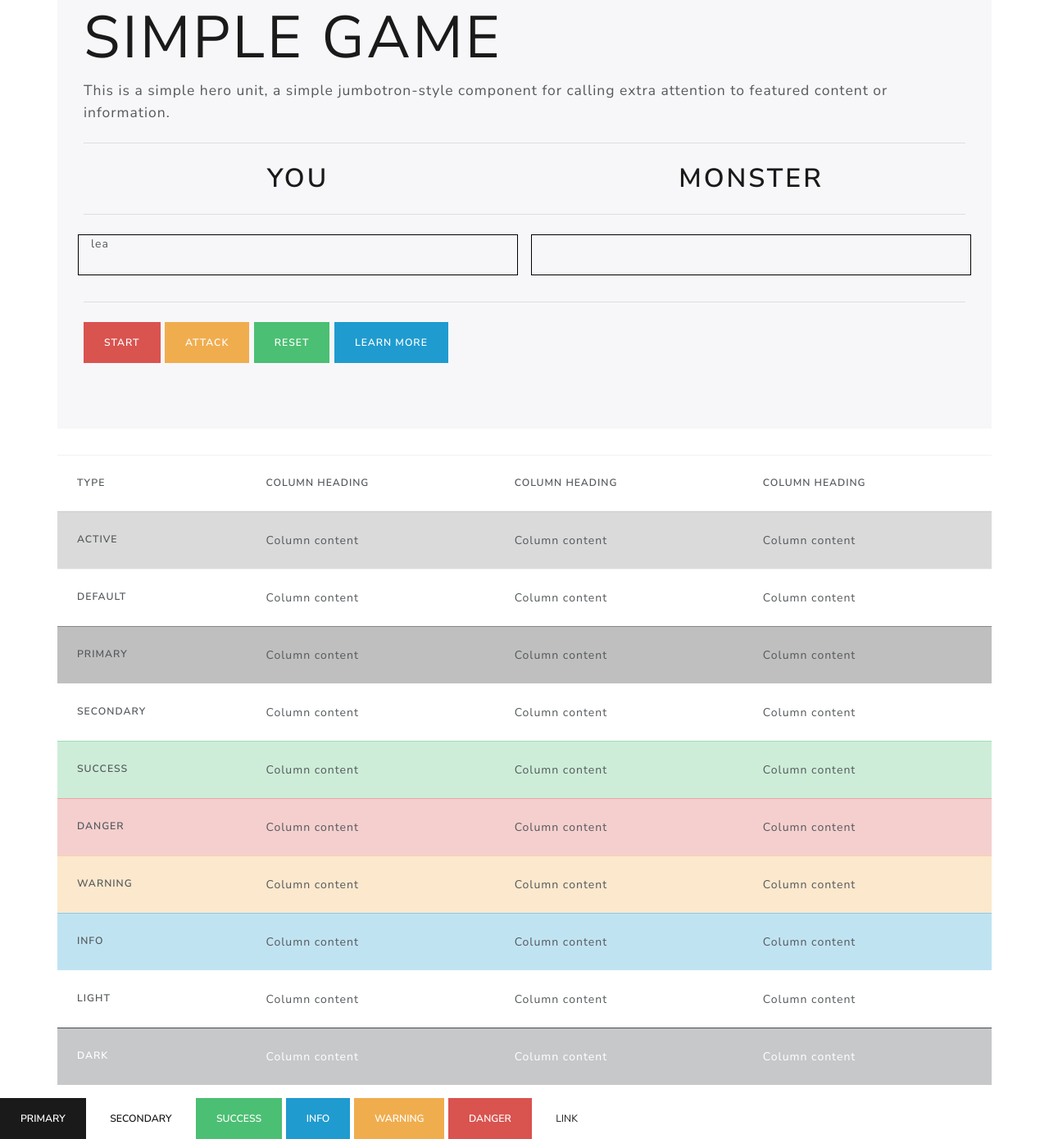
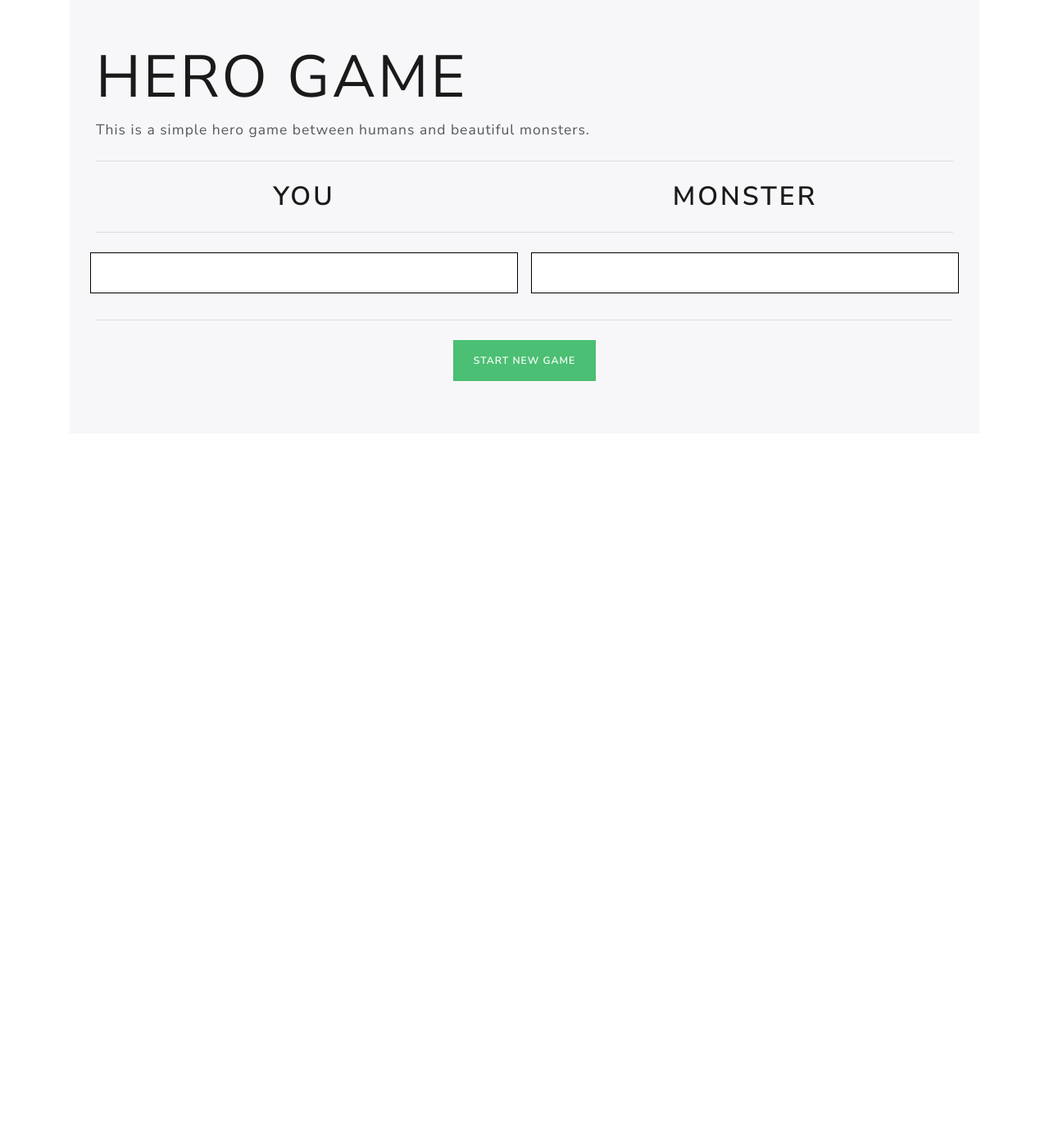
Before and after one commit to mikizdr/udemy-vue, a plain HTML site: page index.html in a window 1280 px wide. Shown: the part 61-1451 px from the top of the page at 82% size. After the commit the page ends 800 px from the top, so only its background shows below. Drawn offline with nearby package versions, Linux system fonts and the light colour scheme.

Commit message:
Final commit

```diff
--- a/app.js
+++ b/app.js
@@ -2,35 +2,79 @@ new Vue({
     el: '#game',
     data() {
         return {
-            message: 'Simple game',
-            width: 0,
-            barWidth: 0,
-            stop: 100
+            message: 'Hero game',
+            showButton: true,
+            myHealth: 0,
+            monsterHealth: 0,
+            damageDone: [],
+            visible: true
         }
     },
     methods: {
-        progressBar() {
-            setInterval(() => {
-                if (this.width <= this.stop) {
-                    this.barWidth = this.width++ + '%'
-                    console.log(this.barWidth)
-                }
-            }, 50);
+        startGame() {
+            this.myHealth = 100
+            this.monsterHealth = 100
+            this.showButton = false
         },
-        myClass() {
+        myAttackStyle() {
             return {
-                width: this.barWidth,
+                width: this.myHealth + '%',
+                height: '100%',
+                backgroundColor: 'olive'
+            }
+        },
+        monsterAttackStyle() {
+            return {
+                width: this.monsterHealth + '%',
                 height: '100%',
                 backgroundColor: 'olive'
             }
         },
         attack() {
-            this.width -= 10
+            this.damage(10, 15)
         },
-        reset() {
-            this.barWidth = 0
+        specialAttack() {
+            this.damage(10, 40)
+        },
+        damage(val1, val2) {
+            this.myHealth -= Math.floor(Math.random() * val1);
+            this.monsterHealth -= Math.floor(Math.random() * val2);
+            this.damageDone.push(100 - this.myHealth)
+            this.damageDone.push(100 - this.monsterHealth)
+            console.log(JSON.stringify(this.damageDone))
+            console.log(JSON.stringify(this.damageDone))
+        },
+        giveUp() {
+            this.showButton = true
+            this.damageDone = []
+        },
+        heal() {
+            if (this.myHealth < 95) {
+                this.myHealth += 5;
+                setTimeout(() => {
+                    this.myHealth -= 4;
+                }, 1000);
+                console.log(this.myHealth)
+            }
+        },
+        myAlert(value, text) {
+            if (value <= 0) {
+                if (confirm(text)) {
+                    this.giveUp()
+                } else {
+                    console.log('nothing')
+                }
+            }
         }
     },
     computed: {
+    },
+    watch: {
+        myHealth(value) {
+            this.myAlert(value, 'MONSTER IS THE WINNER!')
+        },
+        monsterHealth(value) {
+            this.myAlert(value, 'VICTORY!')
+        }
     }
 })
--- a/index.html
+++ b/index.html
@@ -16,12 +16,11 @@
 
 <body>
     <div id="game">
-        <div class="container">
-            <div class="row">
+        <div class="container mt-5">
+            <div>
                 <div class="jumbotron">
                     <h1 class="display-3">{{ message }}</h1>
-                    <p class="lead">This is a simple hero unit, a simple jumbotron-style component for calling extra
-                        attention to featured content or information.</p>
+                    <p class="lead">This is a simple hero game between humans and beautiful monsters.</p>
                     <hr class="my-4">
                     <div class="row text-center">
                         <div class="col">
@@ -33,100 +32,47 @@
                     </div>
                     <hr>
                     <div class="row text-center">
-                        <div class="col m-2" style="width: 100px; height: 50px; border: 1px solid black;">
-                            <div :style="myClass()">lea</div>
+                        <div class="col m-2 leaBox">
+                            <div :style="myAttackStyle()"></div>
                         </div>
-                        <div class="col m-2" style="width: 100px; border: 1px solid black;"></div>
+                        <div class="col m-2 leaBox">
+                            <div :style="monsterAttackStyle()"></div>
+                        </div>
                     </div>
                     <hr class="my-4">
-                    <p class="lead">
-                        <a class="btn btn-danger btn-xs" href="#" role="button" @click="progressBar">Start</a>
-                        <a class="btn btn-warning btn-xs" href="#" role="button" @click="attack">Attack</a>
-                        <a class="btn btn-success btn-xs" href="#" role="button" @clik="reset">Reset</a>
-                        <a class="btn btn-info btn-xs" href="#" role="button">Learn more</a>
-                    </p>
+                    <div class="text-center">
+                        <!-- Visible button before game starts -->
+                        <a class="btn btn-success btn-xs" href="#" role="button" @click="startGame" v-if='showButton'>START
+                            NEW GAME</a>
+                    </div>
+                    <div class="text-center" v-if="!showButton">
+                        <!-- Visible buttons when game starts -->
+                        <a class="btn btn-danger btn-xs" href="#" role="button" @click="attack">ATTACK</a>
+                        <a class="btn btn-warning btn-xs" href="#" role="button" @click="specialAttack">SPECIAL ATTACK</a>
+                        <a class="btn btn-success btn-xs" href="#" role="button" @click="heal">HEAL</a>
+                        <a class="btn btn-secondary btn-xs" href="#" role="button" @click="giveUp">GIVE UP</a>
+                    </div>
                 </div>
-                <table class="table table-hover">
-                    <thead>
-                        <tr>
-                            <th scope="col">Type</th>
-                            <th scope="col">Column heading</th>
-                            <th scope="col">Column heading</th>
-                            <th scope="col">Column heading</th>
-                        </tr>
-                    </thead>
+                <table class="table table-hover text-center">
                     <tbody>
-                        <tr class="table-active">
-                            <th scope="row">Active</th>
-                            <td>Column content</td>
-                            <td>Column content</td>
-                            <td>Column content</td>
-                        </tr>
-                        <tr>
-                            <th scope="row">Default</th>
-                            <td>Column content</td>
-                            <td>Column content</td>
-                            <td>Column content</td>
-                        </tr>
-                        <tr class="table-primary">
-                            <th scope="row">Primary</th>
-                            <td>Column content</td>
-                            <td>Column content</td>
-                            <td>Column content</td>
-                        </tr>
-                        <tr class="table-secondary">
-                            <th scope="row">Secondary</th>
-                            <td>Column content</td>
-                            <td>Column content</td>
-                            <td>Column content</td>
-                        </tr>
-                        <tr class="table-success">
-                            <th scope="row">Success</th>
-                            <td>Column content</td>
-                            <td>Column content</td>
-                            <td>Column content</td>
-                        </tr>
-                        <tr class="table-danger">
-                            <th scope="row">Danger</th>
-                            <td>Column content</td>
-                            <td>Column content</td>
-                            <td>Column content</td>
-                        </tr>
-                        <tr class="table-warning">
-                            <th scope="row">Warning</th>
-                            <td>Column content</td>
-                            <td>Column content</td>
-                            <td>Column content</td>
-                        </tr>
-                        <tr class="table-info">
-                            <th scope="row">Info</th>
-                            <td>Column content</td>
-                            <td>Column content</td>
-                            <td>Column content</td>
-                        </tr>
-                        <tr class="table-light">
-                            <th scope="row">Light</th>
-                            <td>Column content</td>
-                            <td>Column content</td>
-                            <td>Column content</td>
-                        </tr>
-                        <tr class="table-dark">
-                            <th scope="row">Dark</th>
-                            <td>Column content</td>
-                            <td>Column content</td>
-                            <td>Column content</td>
+                        <tr v-for="(damage, index) in damageDone">
+                            <td scope="row" class="table-success" v-if="index % 2 == 0">PLAYER HITS MONSTER FOR {{
+                                damage }}</td>
+                            <td scope="row" class="table-danger" v-else>MONSTER HITS PLAYER FOR {{ damage }}</td>
                         </tr>
                     </tbody>
                 </table>
             </div>
         </div>
-        <button type="button" class="btn btn-primary">Primary</button>
+
+        <!-- Components -->
+        <!-- <button type="button" class="btn btn-primary">Primary</button>
         <button type="button" class="btn btn-secondary">Secondary</button>
         <button type="button" class="btn btn-success">Success</button>
         <button type="button" class="btn btn-info">Info</button>
         <button type="button" class="btn btn-warning">Warning</button>
         <button type="button" class="btn btn-danger">Danger</button>
-        <button type="button" class="btn btn-link">Link</button>
+        <button type="button" class="btn btn-link">Link</button> -->
     </div>
     <script src="app.js"></script>
 </body>
--- a/style.css
+++ b/style.css
@@ -3,3 +3,15 @@
     height: 100%;
     width: 100%;
 }
+
+.leaBox {
+    width: 100px;
+    height: 50px;
+    border: 1px solid black;
+    background-color: white
+}
+
+.tableSuccess {
+    background-color: brown;
+    color: white;
+}
```
